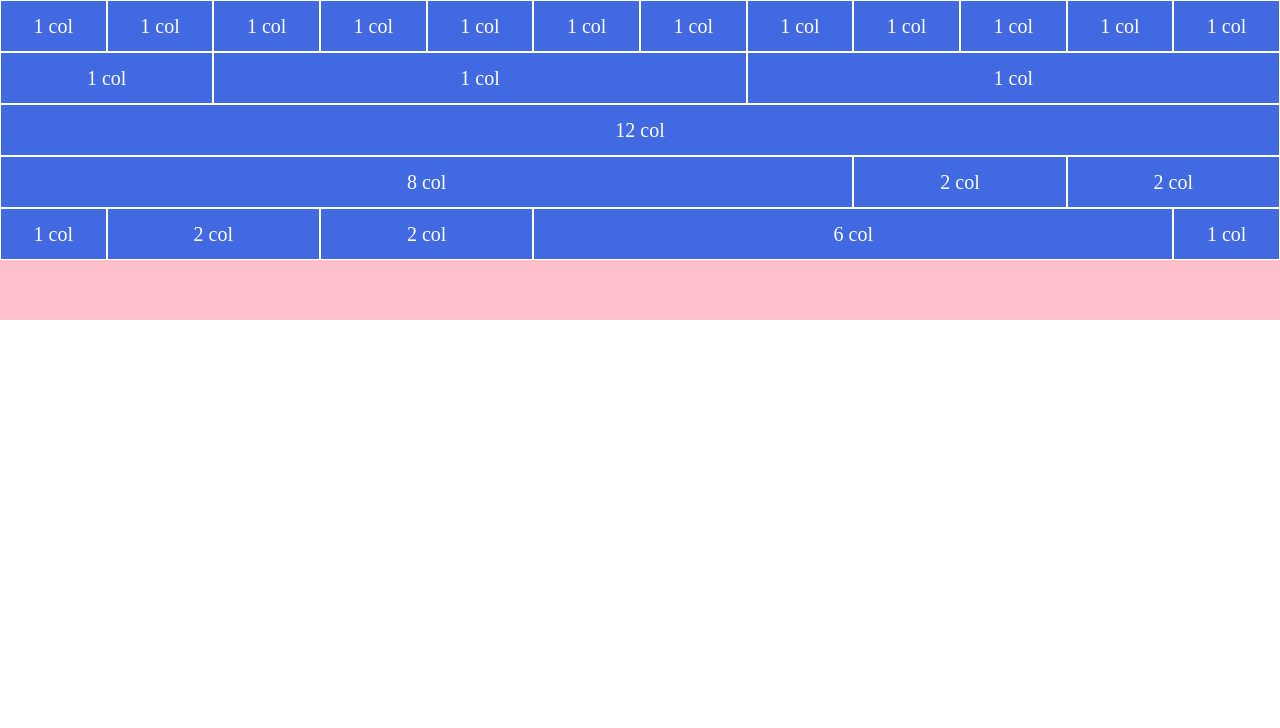
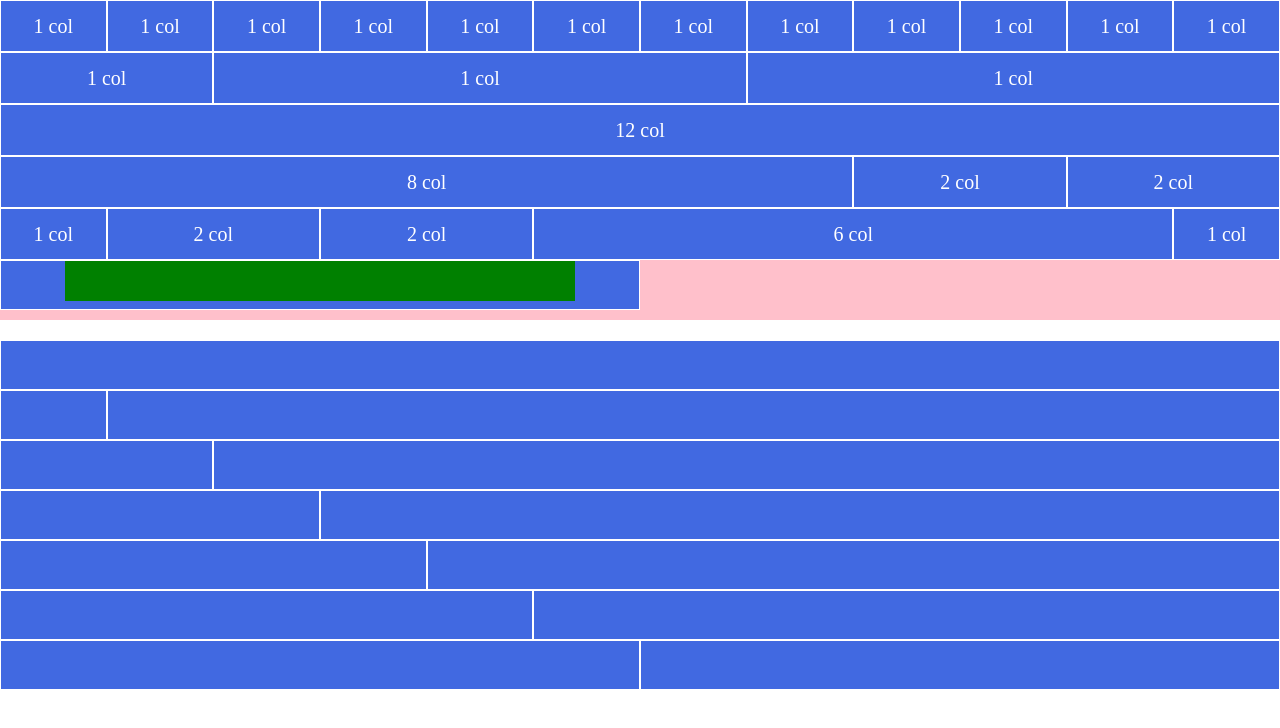
Before and after one commit to Framae/html-css-12bool, a plain HTML site: page index.html in a window 1280 px wide. Drawn offline with Linux system fonts and the light colour scheme.

Commit message:
2a parte fatta

```diff
--- a/12bool.css
+++ b/12bool.css
@@ -12,6 +12,10 @@
     display: flex;
     flex-wrap: wrap;
 }
+
+/* .box {
+    display: flex;
+} */
 
 /* regole per colonne */
 
--- a/index.html
+++ b/index.html
@@ -177,10 +177,100 @@
 
         <!-- riga 6 -->
 
+        <div class="row row6">
+            <div class="col-6">
+                <div class="box">
+                    <div class="smallbox">
 
+                    </div>
+                </div>
+            </div>
+        </div>
+    </div>
 
+    <!-- container 2 , riga 1 -->
 
+    <div class="container 2">
+        <div class="row 1">
+            <div class="col-12">
+                <div class="box">
+                </div>
+            </div>
+        </div>
 
+        <!-- container 2 , riga 2 -->
+
+        <div class="row 2">
+            <div class="col-1">
+                <div class="box">
+                </div>
+            </div>
+
+            <div class="col-11">
+                <div class="box">
+                </div>
+            </div>
+        </div>
+
+        <div class="row 3">
+            <div class="col-2">
+                <div class="box">
+                </div>
+            </div>
+
+            <div class="col-10">
+                <div class="box">
+                </div>
+            </div>
+        </div>
+
+        <div class="row 4">
+            <div class="col-3">
+                <div class="box">
+                </div>
+            </div>
+
+            <div class="col-9">
+                <div class="box">
+                </div>
+            </div>
+        </div>
+
+        <div class="row 5">
+            <div class="col-4">
+                <div class="box">
+                </div>
+            </div>
+
+            <div class="col-8">
+                <div class="box">
+                </div>
+            </div>
+        </div>
+
+        <div class="row 6">
+            <div class="col-5">
+                <div class="box">
+                </div>
+            </div>
+
+            <div class="col-7">
+                <div class="box">
+                </div>
+            </div>
+        </div>
+
+        <div class="row 7">
+            <div class="col-6">
+                <div class="box">
+                </div>
+            </div>
+
+            <div class="col-6">
+                <div class="box">
+                </div>
+            </div>
+        </div>
     </div>
 </body>
 </html>
--- a/style.css
+++ b/style.css
@@ -7,6 +7,7 @@
 .container {
     background-color: pink;
     min-height: 320px;
+    margin-bottom: 20px;
 }
 
 .box {
@@ -19,3 +20,10 @@
     color: white;
     font-size: 20px;
 }
+
+.smallbox {
+    background-color: green;
+    width: 80%;
+    min-height: 40px;
+    margin: auto;
+}
```
